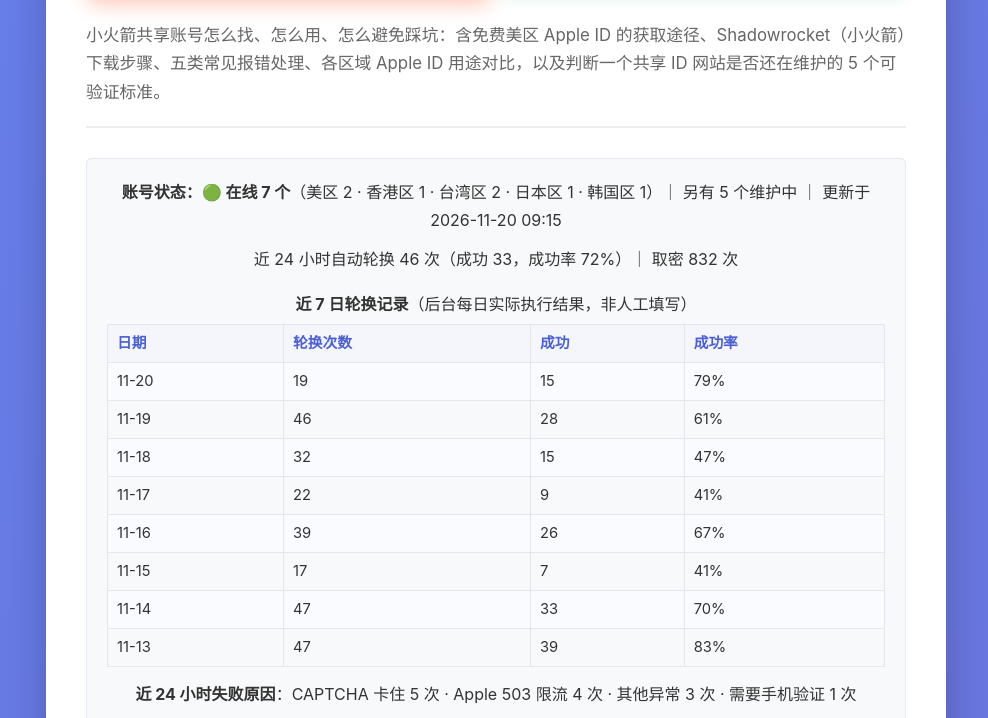
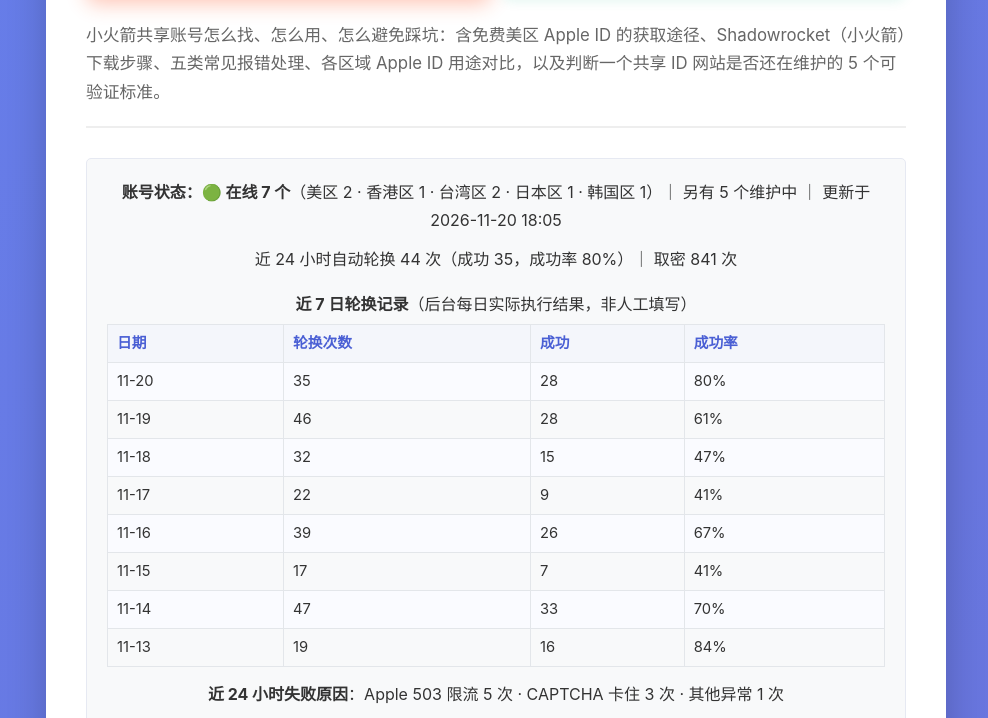
Before and after one commit to gulliblerea/-id-, a plain HTML site: page index.html in a window 1280 px wide. Shown: the part 220-938 px from the top of the page, without its empty margins (144-1132 px from the left). Drawn offline with Linux system fonts and the light colour scheme.

Commit message:
data: 更新 /-id-/ 今日账号状态（2026-11-20，在线 7）

```diff
--- a/index.html
+++ b/index.html
@@ -175,21 +175,21 @@ box-shadow:0 4px 12px rgba(16,185,129,.12)}
 
         <div class="link-box cta-top">
             <!-- DAILY_STATUS_START -->
-            <p><strong>账号状态：🟢 在线 7 个</strong>（美区 2 · 香港区 1 · 台湾区 2 · 日本区 1 · 韩国区 1）｜ 另有 5 个维护中 ｜ 更新于 2026-11-20 09:15</p>
-            <p>近 24 小时自动轮换 46 次（成功 33，成功率 72%）｜ 取密 832 次</p>
+            <p><strong>账号状态：🟢 在线 7 个</strong>（美区 2 · 香港区 1 · 台湾区 2 · 日本区 1 · 韩国区 1）｜ 另有 5 个维护中 ｜ 更新于 2026-11-20 18:05</p>
+            <p>近 24 小时自动轮换 44 次（成功 35，成功率 80%）｜ 取密 841 次</p>
             <p style="margin:18px 0 6px;"><strong>近 7 日轮换记录</strong>（后台每日实际执行结果，非人工填写）</p>
             <table style="width:100%;border-collapse:collapse;margin:0 0 14px;font-size:.92em;">
             <tr><th style="border:1px solid #e3e6ea;padding:6px 9px;background:#f4f6fb;text-align:left;">日期</th><th style="border:1px solid #e3e6ea;padding:6px 9px;background:#f4f6fb;text-align:left;">轮换次数</th><th style="border:1px solid #e3e6ea;padding:6px 9px;background:#f4f6fb;text-align:left;">成功</th><th style="border:1px solid #e3e6ea;padding:6px 9px;background:#f4f6fb;text-align:left;">成功率</th></tr>
-            <tr><td style="border:1px solid #e3e6ea;padding:6px 9px;">11-20</td><td style="border:1px solid #e3e6ea;padding:6px 9px;">19</td><td style="border:1px solid #e3e6ea;padding:6px 9px;">15</td><td style="border:1px solid #e3e6ea;padding:6px 9px;">79%</td></tr>
+            <tr><td style="border:1px solid #e3e6ea;padding:6px 9px;">11-20</td><td style="border:1px solid #e3e6ea;padding:6px 9px;">35</td><td style="border:1px solid #e3e6ea;padding:6px 9px;">28</td><td style="border:1px solid #e3e6ea;padding:6px 9px;">80%</td></tr>
             <tr><td style="border:1px solid #e3e6ea;padding:6px 9px;">11-19</td><td style="border:1px solid #e3e6ea;padding:6px 9px;">46</td><td style="border:1px solid #e3e6ea;padding:6px 9px;">28</td><td style="border:1px solid #e3e6ea;padding:6px 9px;">61%</td></tr>
             <tr><td style="border:1px solid #e3e6ea;padding:6px 9px;">11-18</td><td style="border:1px solid #e3e6ea;padding:6px 9px;">32</td><td style="border:1px solid #e3e6ea;padding:6px 9px;">15</td><td style="border:1px solid #e3e6ea;padding:6px 9px;">47%</td></tr>
             <tr><td style="border:1px solid #e3e6ea;padding:6px 9px;">11-17</td><td style="border:1px solid #e3e6ea;padding:6px 9px;">22</td><td style="border:1px solid #e3e6ea;padding:6px 9px;">9</td><td style="border:1px solid #e3e6ea;padding:6px 9px;">41%</td></tr>
             <tr><td style="border:1px solid #e3e6ea;padding:6px 9px;">11-16</td><td style="border:1px solid #e3e6ea;padding:6px 9px;">39</td><td style="border:1px solid #e3e6ea;padding:6px 9px;">26</td><td style="border:1px solid #e3e6ea;padding:6px 9px;">67%</td></tr>
             <tr><td style="border:1px solid #e3e6ea;padding:6px 9px;">11-15</td><td style="border:1px solid #e3e6ea;padding:6px 9px;">17</td><td style="border:1px solid #e3e6ea;padding:6px 9px;">7</td><td style="border:1px solid #e3e6ea;padding:6px 9px;">41%</td></tr>
             <tr><td style="border:1px solid #e3e6ea;padding:6px 9px;">11-14</td><td style="border:1px solid #e3e6ea;padding:6px 9px;">47</td><td style="border:1px solid #e3e6ea;padding:6px 9px;">33</td><td style="border:1px solid #e3e6ea;padding:6px 9px;">70%</td></tr>
-            <tr><td style="border:1px solid #e3e6ea;padding:6px 9px;">11-13</td><td style="border:1px solid #e3e6ea;padding:6px 9px;">47</td><td style="border:1px solid #e3e6ea;padding:6px 9px;">39</td><td style="border:1px solid #e3e6ea;padding:6px 9px;">83%</td></tr>
+            <tr><td style="border:1px solid #e3e6ea;padding:6px 9px;">11-13</td><td style="border:1px solid #e3e6ea;padding:6px 9px;">19</td><td style="border:1px solid #e3e6ea;padding:6px 9px;">16</td><td style="border:1px solid #e3e6ea;padding:6px 9px;">84%</td></tr>
             </table>
-            <p><strong>近 24 小时失败原因</strong>：CAPTCHA 卡住 5 次 · Apple 503 限流 4 次 · 其他异常 3 次 · 需要手机验证 1 次</p>
+            <p><strong>近 24 小时失败原因</strong>：Apple 503 限流 5 次 · CAPTCHA 卡住 3 次 · 其他异常 1 次</p>
             <p style="color:#666;font-size:.92em;">说明：以上数字由后台轮换系统实时统计——每次轮换都会真实登录 App Store 验证账号可用性，失败即移出可用池并补充新号。因此「在线数」是经过实际验证的可用账号数，不是列表里的名义数量；数量与成功率每天变化属正常。</p>
             <!-- DAILY_STATUS_END -->
             <p><a href="https://id.tangping.icu" target="_blank" rel="noopener">前往免费美区 Apple ID 实时获取页</a></p>
```
